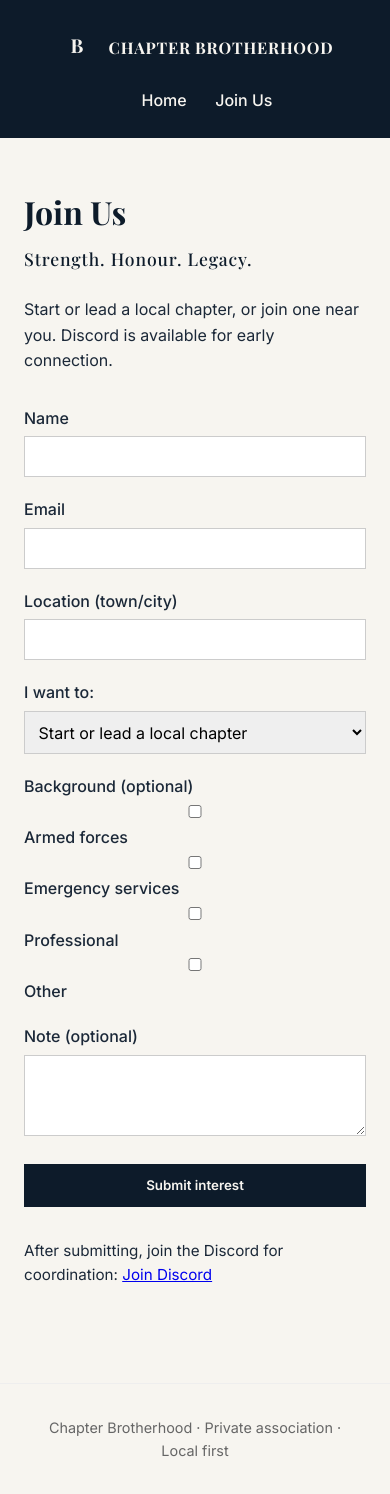
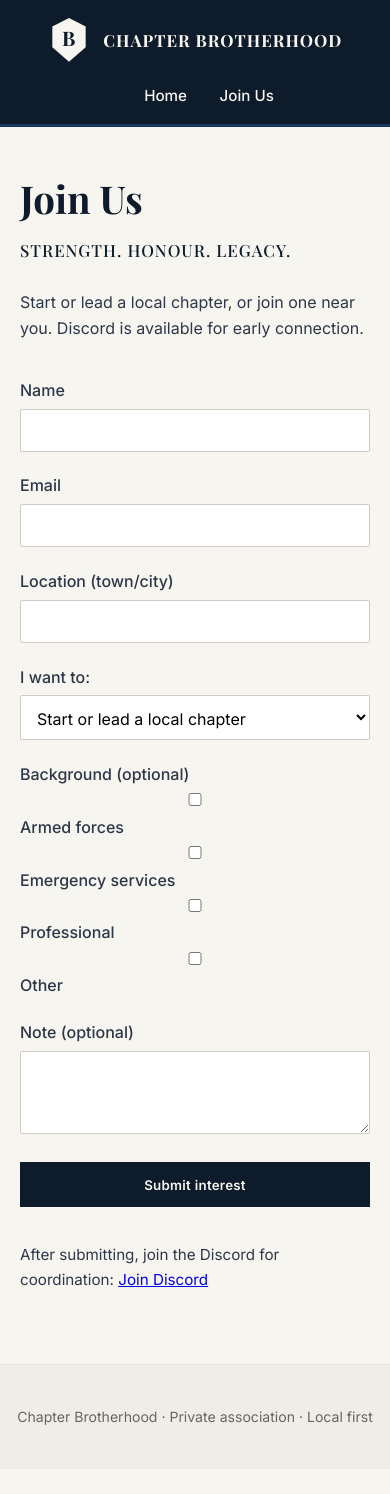
Before and after one commit to stumpyuk1/chapter-brotherhood, a plain HTML site: page join.html in a window 390 px wide. After the commit the page ends 1469 px from the top, so only its background shows below. Drawn offline with nearby package versions, Linux system fonts and the light colour scheme.

Commit message:
Fix logo contrast (light shield on navy header) and improve overall visual appeal

```diff
--- a/css/style.css
+++ b/css/style.css
@@ -1,8 +1,10 @@
 /* Chapter Brotherhood – locked visual direction */
 :root {
   --navy: #0D1B2A;
-  --charcoal: #1B2838;
+  --navy-mid: #1A365D;
+  --charcoal: #2D3748;
   --off-white: #F7F5F0;
+  --warm-grey: #E8E4DC;
   --accent: #1A365D;
 }
 
@@ -12,153 +14,176 @@ body {
   font-family: 'Inter', system-ui, sans-serif;
   background: var(--off-white);
   color: var(--charcoal);
-  line-height: 1.6;
+  line-height: 1.65;
 }
 
 header {
   display: flex;
   justify-content: space-between;
   align-items: center;
-  padding: 1.5rem 2rem;
+  padding: 1.25rem 2rem;
   background: var(--navy);
   color: var(--off-white);
+  border-bottom: 3px solid var(--navy-mid);
 }
 
 .logo {
   display: flex;
   align-items: center;
-  gap: 0.75rem;
+  gap: 0.85rem;
   font-family: 'Playfair Display', serif;
   font-weight: 700;
-  letter-spacing: 0.05em;
+  letter-spacing: 0.06em;
+  font-size: 1.05rem;
 }
 
 .shield-logo {
-  width: 40px;
-  height: 48px;
+  width: 42px;
+  height: 50px;
   flex-shrink: 0;
 }
 
 nav a {
   color: var(--off-white);
   text-decoration: none;
-  margin-left: 1.5rem;
+  margin-left: 1.75rem;
   font-weight: 500;
+  font-size: 0.95rem;
 }
 
-nav a:hover { text-decoration: underline; }
+nav a:hover { color: var(--warm-grey); }
 
 main {
-  max-width: 800px;
+  max-width: 760px;
   margin: 0 auto;
-  padding: 3rem 1.5rem;
+  padding: 4rem 1.5rem 3rem;
 }
 
 .tagline {
   font-family: 'Playfair Display', serif;
-  font-size: 1.6rem;
+  font-size: 1.45rem;
   font-weight: 500;
   color: var(--navy);
-  letter-spacing: 0.08em;
+  letter-spacing: 0.1em;
   text-transform: uppercase;
-  margin-bottom: 1.5rem;
+  margin-bottom: 1.75rem;
   border-bottom: 2px solid var(--navy);
   display: inline-block;
-  padding-bottom: 0.4rem;
+  padding-bottom: 0.35rem;
 }
 
 .hero h1 {
   font-family: 'Playfair Display', serif;
-  font-size: 2.8rem;
-  line-height: 1.15;
+  font-size: 2.9rem;
+  line-height: 1.12;
   color: var(--navy);
-  margin-bottom: 1rem;
+  margin-bottom: 1.25rem;
+  font-weight: 700;
 }
 
 .hero p {
-  font-size: 1.15rem;
-  margin-bottom: 2rem;
-  max-width: 600px;
+  font-size: 1.18rem;
+  margin-bottom: 2.25rem;
+  max-width: 580px;
+  color: var(--charcoal);
 }
 
 .btn {
   display: inline-block;
   background: var(--navy);
   color: var(--off-white);
-  padding: 0.85rem 1.8rem;
+  padding: 0.9rem 2rem;
   text-decoration: none;
   font-weight: 600;
   border: none;
   cursor: pointer;
   font-family: inherit;
+  letter-spacing: 0.02em;
+  transition: background 0.15s ease;
 }
 
-.btn:hover { background: var(--accent); }
+.btn:hover { background: var(--navy-mid); }
 
 .about-snippet {
-  margin-top: 4rem;
-  padding-top: 2rem;
-  border-top: 1px solid #ddd;
+  margin-top: 4.5rem;
+  padding: 2rem 0 1rem;
+  border-top: 1px solid var(--warm-grey);
 }
 
 .about-snippet h2 {
   font-family: 'Playfair Display', serif;
   color: var(--navy);
   margin-bottom: 0.75rem;
+  font-size: 1.6rem;
 }
 
 .join-page h1 {
   font-family: 'Playfair Display', serif;
   color: var(--navy);
-  margin-bottom: 0.5rem;
+  margin-bottom: 0.4rem;
+  font-size: 2.4rem;
 }
 
 .tagline-small {
   font-family: 'Playfair Display', serif;
-  font-size: 1.1rem;
+  font-size: 1.05rem;
   color: var(--navy);
-  letter-spacing: 0.05em;
+  letter-spacing: 0.06em;
   margin-bottom: 1.5rem;
+  text-transform: uppercase;
 }
 
 .join-form {
   display: flex;
   flex-direction: column;
-  gap: 1.25rem;
-  margin: 2rem 0;
+  gap: 1.3rem;
+  margin: 2.2rem 0;
 }
 
 .join-form label {
   font-weight: 500;
+  color: var(--charcoal);
 }
 
 .join-form input,
 .join-form select,
 .join-form textarea {
   width: 100%;
-  padding: 0.6rem;
-  margin-top: 0.3rem;
-  border: 1px solid #ccc;
+  padding: 0.65rem 0.75rem;
+  margin-top: 0.35rem;
+  border: 1px solid #d0ccc4;
   font-family: inherit;
   font-size: 1rem;
+  background: #fff;
+  border-radius: 2px;
+}
+
+.join-form input:focus,
+.join-form select:focus,
+.join-form textarea:focus {
+  outline: 2px solid var(--navy-mid);
+  border-color: var(--navy);
 }
 
 .discord-note {
-  margin-top: 2rem;
+  margin-top: 2.2rem;
   font-size: 0.95rem;
+  color: var(--charcoal);
 }
 
 footer {
   text-align: center;
-  padding: 2rem;
-  font-size: 0.9rem;
-  color: #666;
-  border-top: 1px solid #eee;
-  margin-top: 3rem;
+  padding: 2.5rem 1rem;
+  font-size: 0.88rem;
+  color: #6b6560;
+  border-top: 1px solid var(--warm-grey);
+  margin-top: 2rem;
+  background: #f0ece6;
 }
 
 @media (max-width: 600px) {
-  header { flex-direction: column; gap: 1rem; }
+  header { flex-direction: column; gap: 1rem; padding: 1rem; }
   .hero h1 { font-size: 2.2rem; }
-  .tagline { font-size: 1.3rem; }
+  .tagline { font-size: 1.2rem; }
+  main { padding: 2.5rem 1.25rem; }
 }
--- a/join.html
+++ b/join.html
@@ -13,8 +13,8 @@
   <header>
     <div class="logo">
       <svg class="shield-logo" viewBox="0 0 100 120" xmlns="http://www.w3.org/2000/svg">
-        <path d="M50 5 L90 25 L90 75 L50 110 L10 75 L10 25 Z" fill="#0D1B2A"/>
-        <text x="50" y="72" font-family="Playfair Display, serif" font-size="48" font-weight="700" fill="#F7F5F0" text-anchor="middle">B</text>
+        <path d="M50 5 L90 25 L90 75 L50 110 L10 75 L10 25 Z" fill="#F7F5F0"/>
+        <text x="50" y="72" font-family="Playfair Display, serif" font-size="48" font-weight="700" fill="#0D1B2A" text-anchor="middle">B</text>
       </svg>
       <span>CHAPTER BROTHERHOOD</span>
     </div>
```
Also changed, not shown: index.html (+2 -2 lines).
